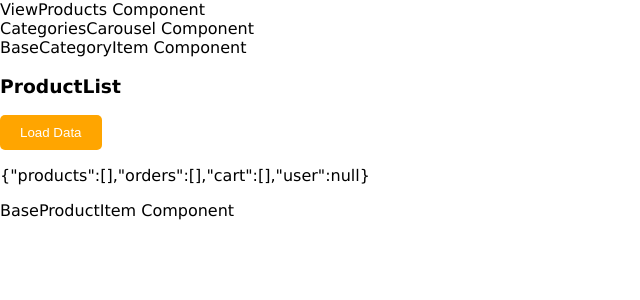
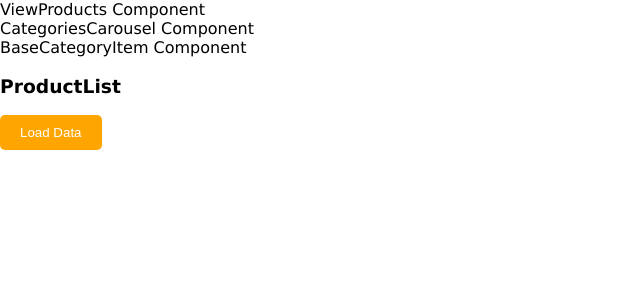
Before and after one commit to freezeburger/72291-TJS-INETUM, a React (Vite) app: page /products in a window 1280 px wide. Shown: the top 300 px of the page, without its empty margins (0-640 px from the left). Built offline with nearby package versions, Linux system fonts and the light colour scheme.

Commit message:
Iteration

```diff
--- a/src/containers/ProductList/ProductList.jsx
+++ b/src/containers/ProductList/ProductList.jsx
@@ -23,9 +23,14 @@ const ProductList = ({ propName = 'DefaultPropValue' }) => {
         Load Data
       </BaseButton>
 
-      <p>{JSON.stringify(state)}</p>
+      {state.products.map((product) => (
+        <BaseProductItem
+          key={product.id}
+          product={product}
+        />
+      ))}
 
-      <BaseProductItem />
+
     </div>
   )
 };
```
